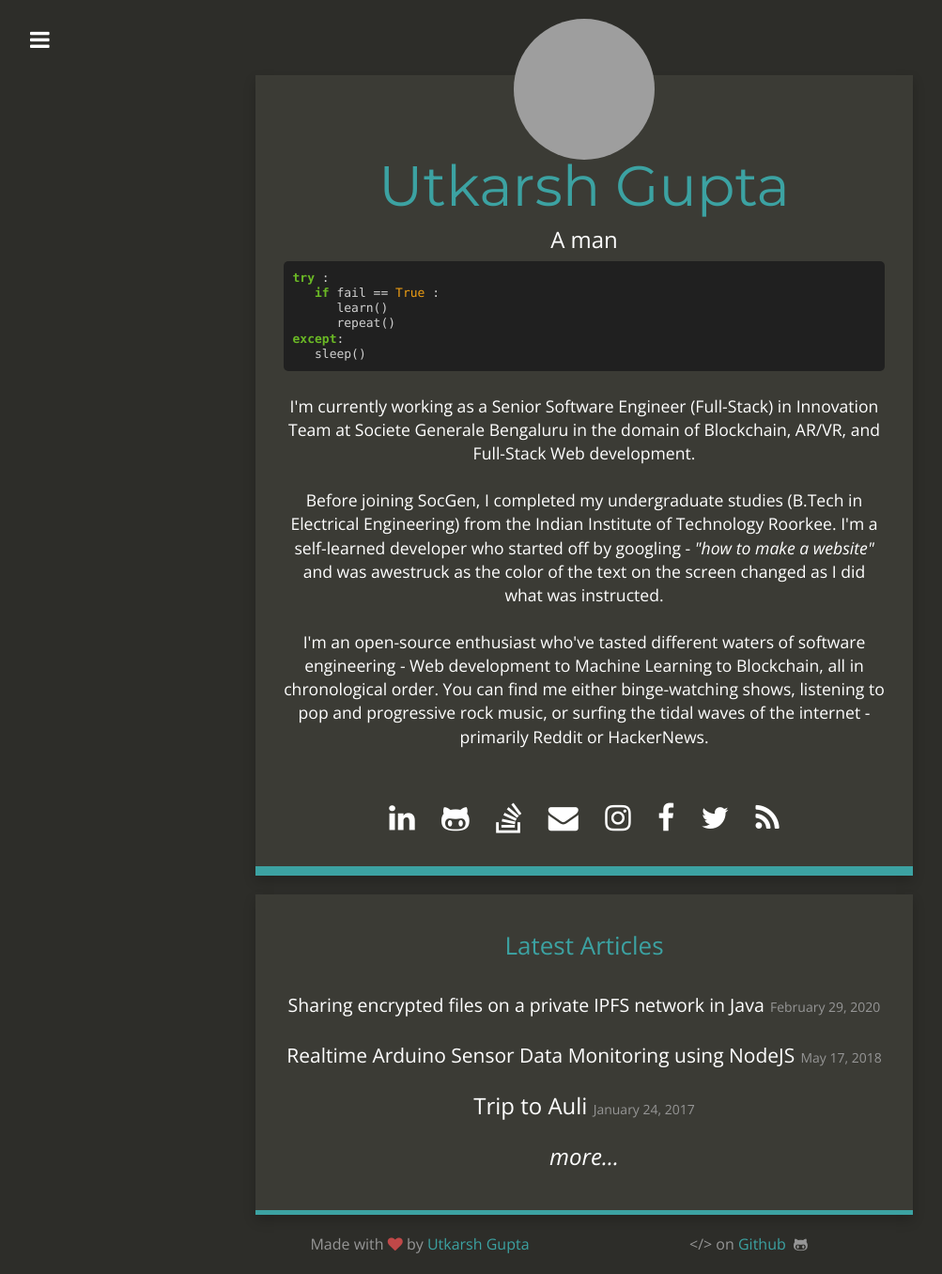
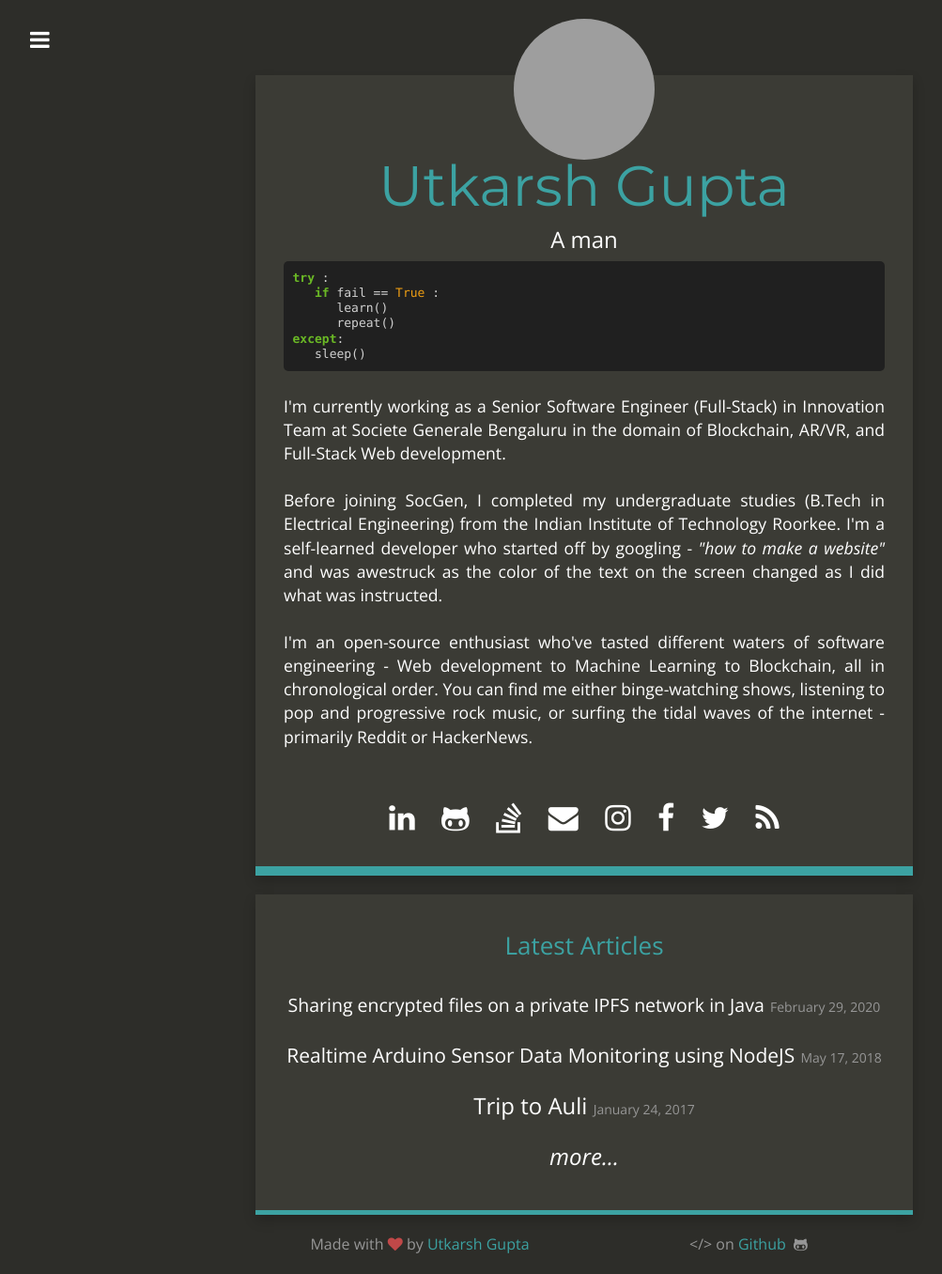
Before and after one commit to utkarshgpta/utkarshgpta.github.io, a Jekyll site: the page built from index.html, in a window 1280 px wide. Shown: the whole page at 94% size, without its empty margins (18-1021 px from the left). Built offline with Jekyll 4.4.1, drawn with Linux system fonts in a browser that asks for light colours; nearby versions of some CDN libraries; grey boxes are pictures that could not be loaded.

Commit message:
Minor bug

```diff
--- a/css/style.scss
+++ b/css/style.scss
@@ -283,7 +283,7 @@ ul {
 	}
 
 	.author-text {
-		text-align: center;
+		// text-align: center;
 		margin-top: 30px;
 		font-size: 1.1em;
 		b {
--- a/index.html
+++ b/index.html
@@ -13,7 +13,7 @@ make-smaller-titles: true
             <h1 class="header author-header" itemprop="headline">{{ site.author.first_name }} {{ site.author.last_name }}</h1>
 
             <div class="author-text">
-              <h3 style="margin-top:-0.8em">A man <span id="element"></span></h3>
+              <h3 style="margin-top:-0.8em; text-align: center;">A man <span id="element"></span></h3>
               <!-- HTML generated using hilite.me -->
               <div style="border-radius:5px; background: #202020; overflow:auto;width:auto;border:none;"><pre style="border:none; background:none; text-align: left; margin: 0; line-height: 125%"><span style="color: #6ab825; font-weight: bold">try</span> <span style="color: #d0d0d0">:</span>
    <span style="color: #6ab825; font-weight: bold">if</span> <span style="color: #d0d0d0">fail</span> <span style="color: #d0d0d0">==</span> <span style="color: #ed9d13">True</span> <span style="color: #d0d0d0">:</span>
@@ -23,7 +23,7 @@ make-smaller-titles: true
    <span style="color: #d0d0d0">sleep()</span>
 </pre></div>
               <br/>
-              <span style="text-align: justify;">{{ site.title_description }}</span>
+              <div style="text-align: justify;">{{ site.title_description }}</div>
             </div>
 
             {% include social_links.html %}
```
